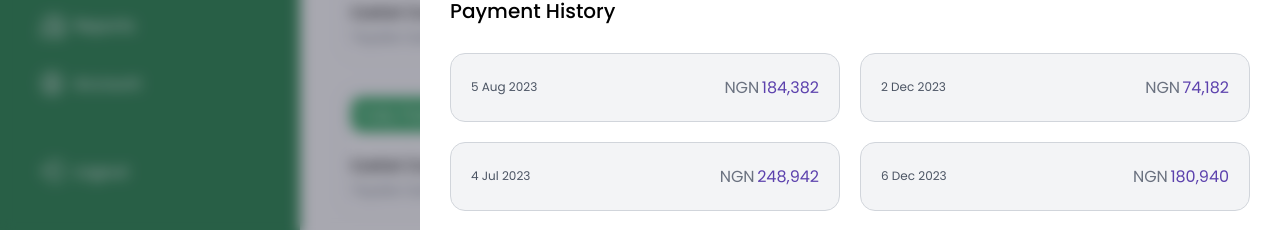
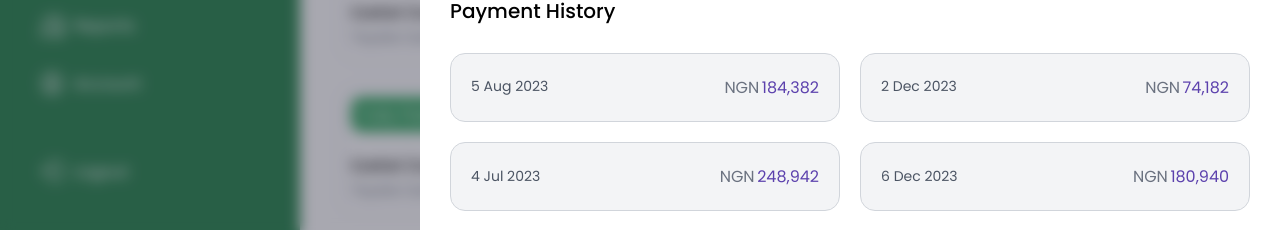
Before and after one commit to projects-for-clients/swifth, a React (Vite) app: page /dashboard/payments in a window 1280 px wide. Both pictures are taken after a click on the element 558 px from the left and 561 px from the top of the page. Shown: the part 565-795 px from the top of the page. Built offline with nearby package versions, Linux system fonts and the light colour scheme.

Commit message:
working on payments

```diff
--- a/src/container/dashboard/Payments.tsx
+++ b/src/container/dashboard/Payments.tsx
@@ -266,7 +266,7 @@ function Payments() {
                     {paymentHistoryArr.map((item, i) => {
                       return (
                         <div className="flex justify-between p-8 items-center border border-gray-300 bg-gray-100 rounded-3xl">
-                          <p className="text-[1.2rem] text-[#4B5463]">
+                          <p className="text-[1.4rem] text-[#4B5463]">
                             {item.date.toLocaleString('en-GB', {
                               day: 'numeric',
                               month: 'short',
```
